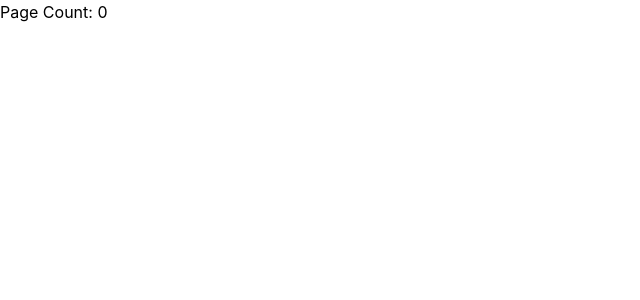
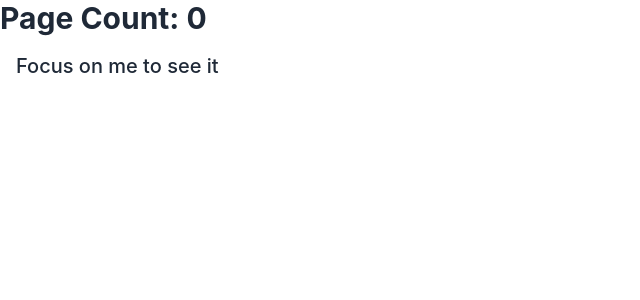
Before and after one commit to majaliju/cocktail, a React (Create React App) app in the folder client/: page / in a window 1280 px wide. Shown: the top 300 px of the page, without its empty margins (0-640 px from the left). Built offline with nearby package versions, Linux system fonts and the light colour scheme; no server answers.

Commit message:
daisyUI looks to be running

```diff
--- a/client/package.json
+++ b/client/package.json
@@ -7,6 +7,7 @@
     "@testing-library/jest-dom": "^5.16.5",
     "@testing-library/react": "^13.4.0",
     "@testing-library/user-event": "^13.5.0",
+    "daisyui": "^2.51.3",
     "react": "^18.2.0",
     "react-dom": "^18.2.0",
     "react-router-dom": "^6.8.2",
--- a/client/src/App.js
+++ b/client/src/App.js
@@ -11,7 +11,15 @@ function App() {
 
   return (
     <div className='App'>
-      <h1>Page Count: {count}</h1>
+      <h1 className='text-3xl font-bold '>Page Count: {count}</h1>
+      <div tabIndex={0} className='collapse'>
+        <div className='collapse-title text-xl font-medium'>
+          Focus on me to see it
+        </div>
+        <div className='collapse-content'>
+          <p>There's nothing here dickhead</p>
+        </div>
+      </div>
     </div>
   );
 }
--- a/client/tailwind.config.js
+++ b/client/tailwind.config.js
@@ -4,5 +4,5 @@ module.exports = {
   theme: {
     extend: {},
   },
-  plugins: [],
+  plugins: [require('daisyui')],
 };
```
Also changed, not shown: 1 other file (tests, documents, lock files or other folders).
